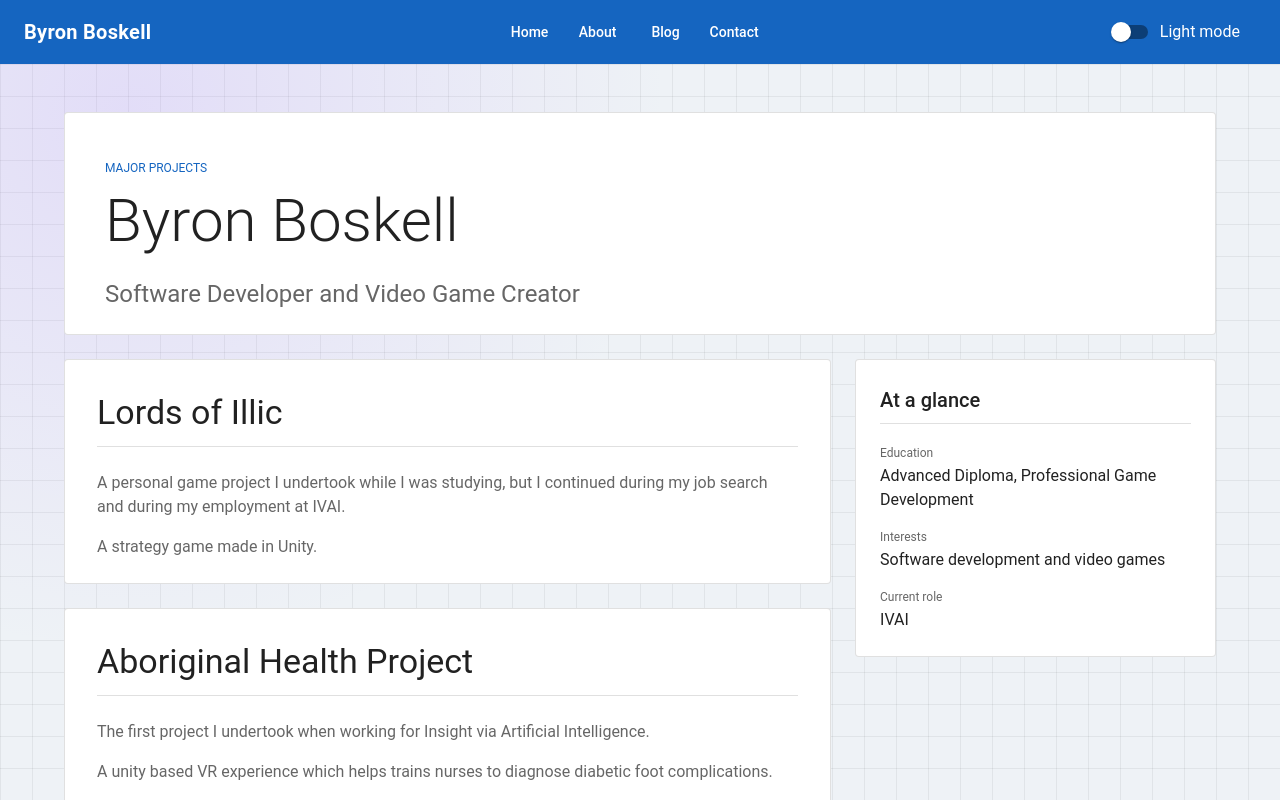
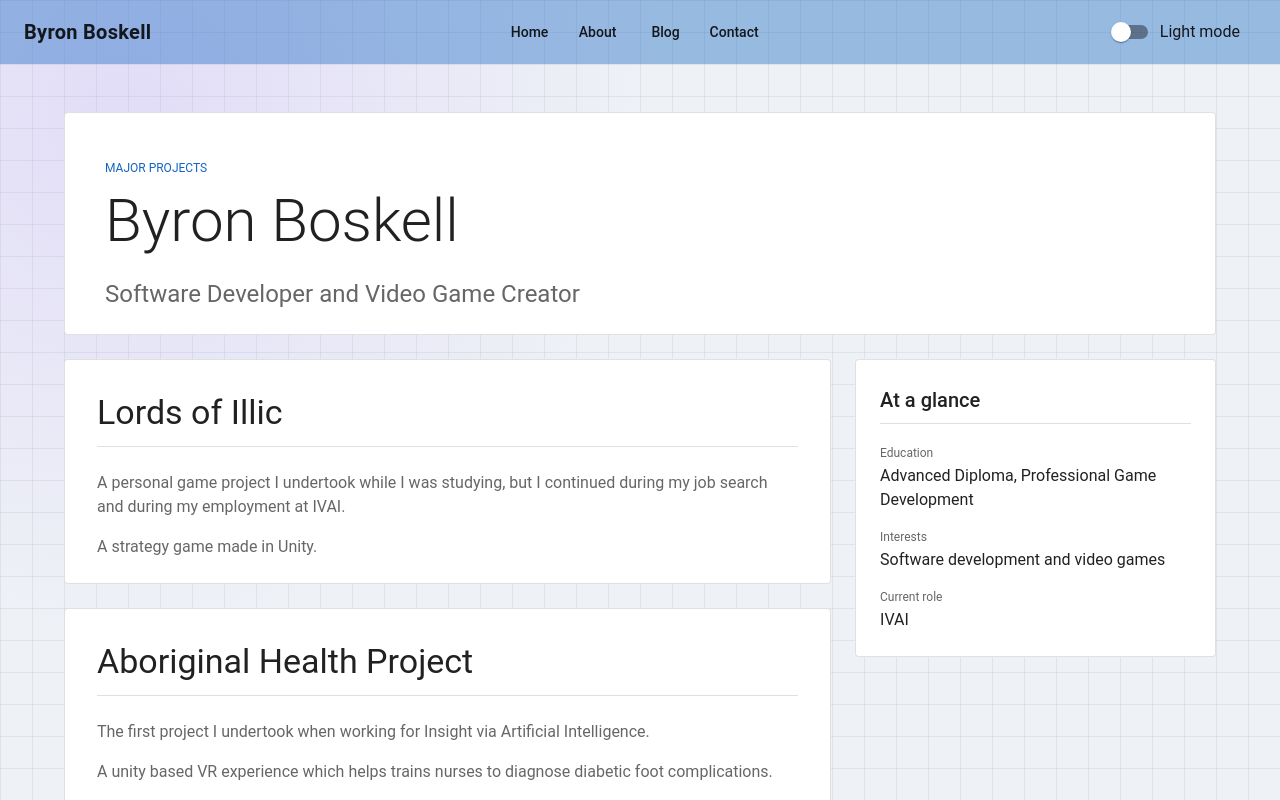
Before and after one commit to byronboskell/byronboskell.github.io, a React (Vite) app in the folder bbportfolio/: page /#/ in a window 1280 px wide. Shown: the top 800 px of the page. Built offline with nearby package versions, Linux system fonts and the light colour scheme.

Commit message:
site-navigation: making colours less jarring

```diff
--- a/bbportfolio/src/components/site-navigation.tsx
+++ b/bbportfolio/src/components/site-navigation.tsx
@@ -21,7 +21,13 @@ const SiteNavigation: React.FC = () => {
             position="static"
             color="primary"
             elevation={0}
-            sx={{ bgcolor: "primary.main", color: "primary.contrastText" }}
+            sx={(theme) => ({
+                bgcolor: alpha(
+                    theme.palette.primary.main,
+                    0.4,
+                ),
+                color: theme.palette.text.primary,
+            })}
         >
             <Toolbar sx={{ minHeight: 72, justifyContent: "space-between", gap: 2, flexWrap: "wrap" }}>
                 <Typography
```
